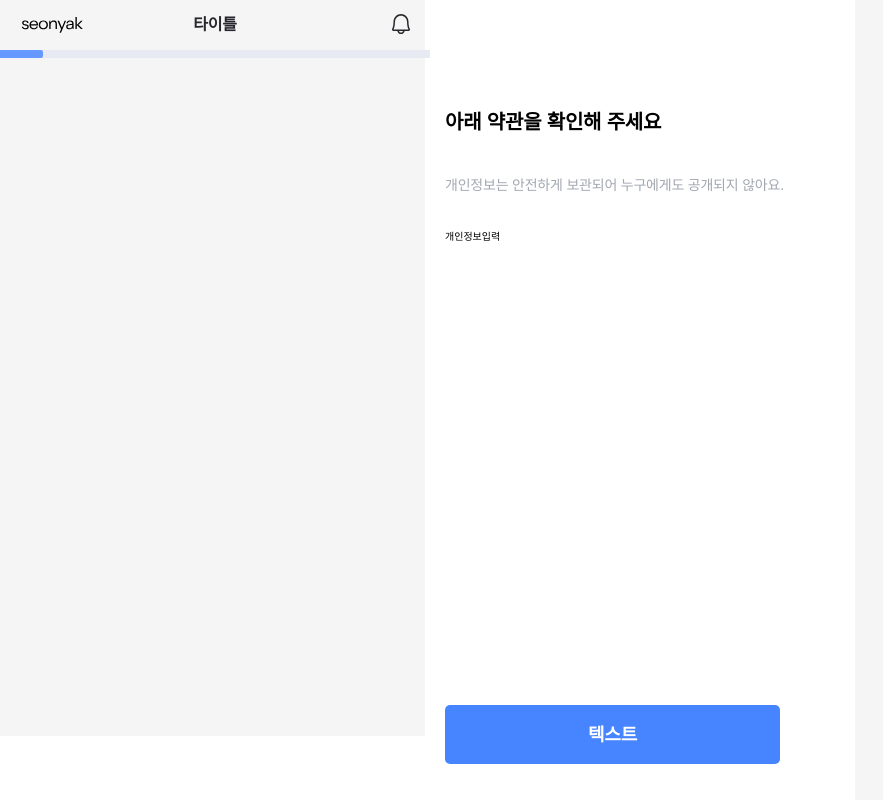
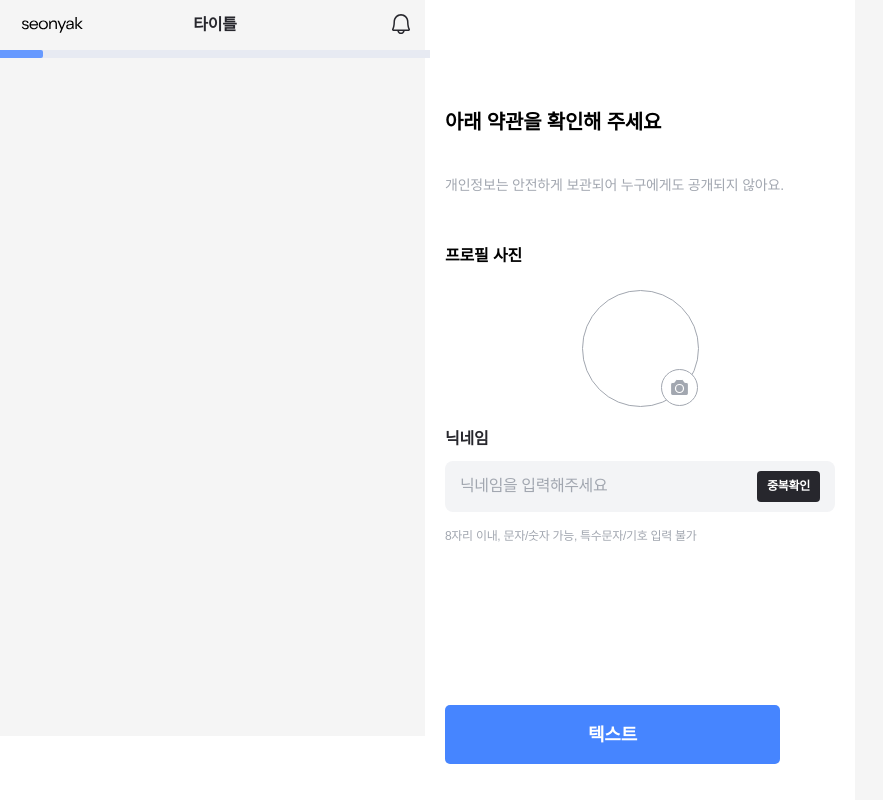
Before and after one commit to TEAM-SEONYAK/SEONYAK_CLIENT, a React (Vite) app: page /onboarding in a window 1280 px wide. Shown: the whole page, without its empty margins (0-883 px from the left). Built offline with nearby package versions, Linux system fonts and the light colour scheme; no server answers; a web font is replaced by a local one; what emotion-reset would draw is missing.

Commit message:
design: Step개인정보입력 퍼블리싱

```diff
--- a/src/assets/svgs/index.tsx
+++ b/src/assets/svgs/index.tsx
@@ -9,3 +9,4 @@ export { default as ArrowLeftIc } from './icn_arrow_left.svg?react';
 export { default as AlarmIc } from './logo-alarm.svg?react';
 export { default as TempLogoIc } from './TempLogo.svg?react';
 export { default as CloseIc } from './ic_close.svg?react';
+export { default as CameraIc } from './ic_camera.svg?react';
--- a/src/pages/onboarding/components/TextBox.tsx
+++ b/src/pages/onboarding/components/TextBox.tsx
@@ -12,7 +12,7 @@ export const InputBox = ({
 }: {
   label: string;
   placeholder: string;
-  children: ReactNode;
+  children?: ReactNode;
 }) => {
   return (
     <InputWrapper>
--- a/src/pages/onboarding/components/commonOnboarding/Step개인정보입력.tsx
+++ b/src/pages/onboarding/components/commonOnboarding/Step개인정보입력.tsx
@@ -1,5 +1,61 @@
+import { CameraIc } from '@assets/svgs';
+import styled from '@emotion/styled';
+import { Caption, InnerButton, InputBox, TextBox } from '../TextBox';
+
 const Step개인정보입력 = () => {
-  return <div>개인정보입력</div>;
+  return (
+    <>
+      <Wrapper>
+        <SubTitle>프로필 사진</SubTitle>
+        <ImageInputWrapper>
+          <ImageInputLabel>
+            <input type="file" accept="image/*" />
+            <CameraIc />
+          </ImageInputLabel>
+        </ImageInputWrapper>
+      </Wrapper>
+      <TextBox label="닉네임">
+        <InputBox label="닉네임" placeholder="닉네임을 입력해주세요">
+          <InnerButton text="중복확인" />
+        </InputBox>
+        <Caption>8자리 이내, 문자/숫자 가능, 특수문자/기호 입력 불가</Caption>
+      </TextBox>
+    </>
+  );
 };
 
 export default Step개인정보입력;
+
+const Wrapper = styled.article`
+  display: flex;
+  flex-direction: column;
+  gap: 1rem;
+`;
+
+const SubTitle = styled.h2`
+  ${({ theme }) => theme.fonts.Title1_SB_16};
+`;
+
+const ImageInputWrapper = styled.div`
+  display: flex;
+  justify-content: center;
+`;
+
+const ImageInputLabel = styled.label`
+  position: relative;
+
+  width: 11.7rem;
+  height: 11.7rem;
+  border: 1px solid ${({ theme }) => theme.colors.grayScaleMG2};
+  border-radius: 117px;
+
+  & > input {
+    display: none;
+  }
+
+  & > svg {
+    position: absolute;
+    right: 0;
+    bottom: 0;
+  }
+`;
```
Also changed, not shown: src/assets/svgs/ic_camera.svg (added).
